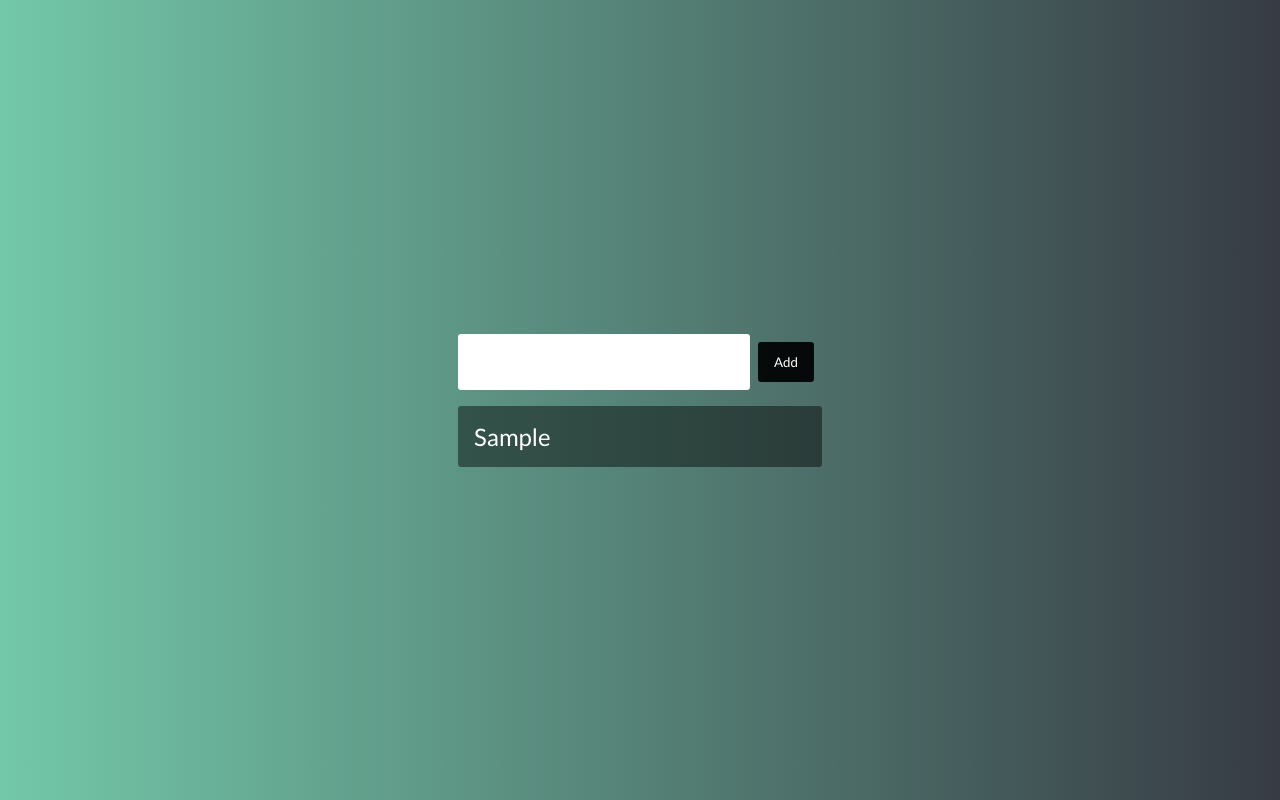
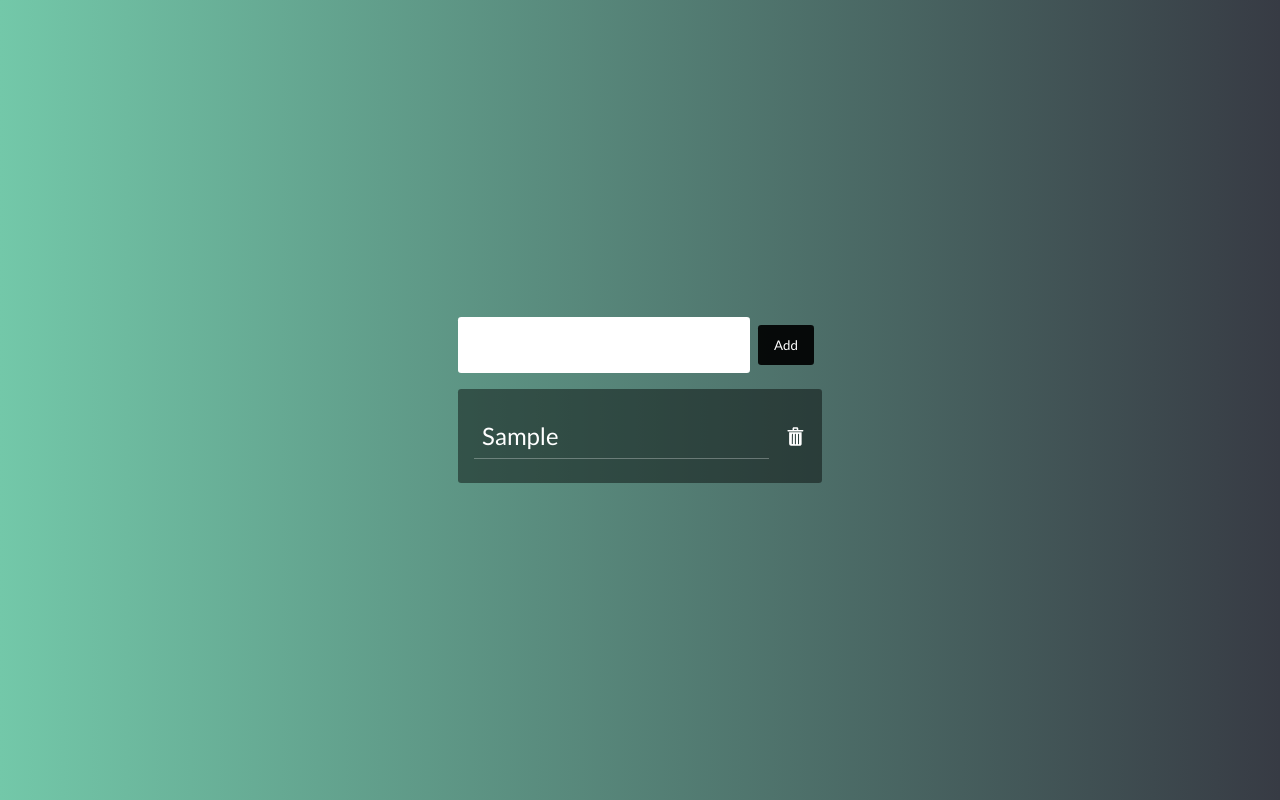
Before and after one commit to gillescj/to-do-list, a React (Create React App) app: page / in a window 1280 px wide. Both pictures are taken after typing "Sample" into the empty fields and a click on the button "Add". Built offline with nearby package versions, Linux system fonts and the light colour scheme.

Commit message:
added ability to cross off tasks

```diff
--- a/src/components/App.js
+++ b/src/components/App.js
@@ -9,13 +9,22 @@ class App extends React.Component {
 
     onAddTaskButtonClick = taskTerm => {
         if (!taskTerm) return;
-        if (this.state.tasks.find(el => el === taskTerm)) return;
-        this.setState({ tasks: [...this.state.tasks, taskTerm] });
+        if (this.state.tasks.find(el => el.name === taskTerm)) return;
+        this.setState({
+            tasks: [...this.state.tasks, { name: taskTerm, complete: false }]
+        });
     };
 
-    onTaskItemClick = task => {
-        const newTasks = this.state.tasks.filter(el => el !== task);
+    onDeleteItemClick = task => {
+        const newTasks = this.state.tasks.filter(el => el.name !== task);
 
+        this.setState({ tasks: newTasks });
+    };
+
+    onTaskItemClick = taskName => {
+        const newTasks = [...this.state.tasks];
+        const taskIndex = newTasks.findIndex(task => task.name === taskName);
+        newTasks[taskIndex].complete = !newTasks[taskIndex].complete;
         this.setState({ tasks: newTasks });
     };
 
@@ -25,6 +34,7 @@ class App extends React.Component {
                 <AddTaskBar onAddTaskButtonClick={this.onAddTaskButtonClick} />
                 <TaskList
                     tasks={this.state.tasks}
+                    onDeleteItemClick={this.onDeleteItemClick}
                     onTaskItemClick={this.onTaskItemClick}
                 />
             </div>
--- a/src/components/TaskItem.js
+++ b/src/components/TaskItem.js
@@ -1,11 +1,20 @@
 import '../styles/TaskItem.scss';
+import { ReactComponent as Logo } from '../assets/trash-bin.svg';
 
 import React from 'react';
 
-const TaskItem = ({ task, onTaskItemClick }) => {
+const TaskItem = ({ task, onDeleteItemClick, onTaskItemClick }) => {
     return (
-        <div onClick={() => onTaskItemClick(task)} className="task-item">
-            {task}
+        <div className="task-item">
+            <div
+                onClick={() => onTaskItemClick(task.name)}
+                className={
+                    task.complete ? 'task-item-content complete' : 'task-item-content'
+                }
+            >
+                {task.name}
+            </div>
+            <Logo onClick={() => onDeleteItemClick(task.name)} title="delete icon" />
         </div>
     );
 };
--- a/src/components/TaskList.js
+++ b/src/components/TaskList.js
@@ -3,10 +3,17 @@ import '../styles/TaskList.scss';
 import React from 'react';
 import TaskItem from './TaskItem';
 
-const TaskList = ({ tasks, onTaskItemClick }) => {
+const TaskList = ({ tasks, onDeleteItemClick, onTaskItemClick }) => {
     if (!tasks) return;
     const renderedTaskList = tasks.map(task => {
-        return <TaskItem onTaskItemClick={onTaskItemClick} key={task} task={task} />;
+        return (
+            <TaskItem
+                onDeleteItemClick={onDeleteItemClick}
+                onTaskItemClick={onTaskItemClick}
+                key={task.name}
+                task={task}
+            />
+        );
     });
 
     return <div className="task-list">{renderedTaskList}</div>;
--- a/src/styles/App.scss
+++ b/src/styles/App.scss
@@ -2,6 +2,9 @@
     display: grid;
     grid-gap: 1rem;
     justify-content: center;
+    justify-items: center;
     align-content: center;
+    margin: auto;
     height: 100vh;
+    max-width: 30rem;
 }
--- a/src/styles/TaskItem.scss
+++ b/src/styles/TaskItem.scss
@@ -1,7 +1,31 @@
 .task-item {
+    display: grid;
+    grid-gap: 1rem;
+    grid-template-columns: 1fr auto;
     font-size: 1.5rem;
-    &:hover {
-        color: red;
+    padding: 0.5rem 0;
+    .complete {
+        text-decoration: line-through;
+        color: rgb(29, 29, 29);
+    }
+    .task-item-content {
+        word-wrap: break-word;
+        word-break: break-all;
+        padding: 0.5rem;
         cursor: pointer;
+        align-self: center;
+        &:hover {
+            color: rgb(35, 133, 5);
+        }
+        border-bottom: 1px solid rgba(255, 255, 255, 0.287);
+    }
+    svg {
+        fill: #fff;
+        align-self: center;
+        cursor: pointer;
+        &:hover {
+            transform: scale(1.2);
+            transition: transform 0.1s;
+        }
     }
 }
--- a/src/styles/TaskList.scss
+++ b/src/styles/TaskList.scss
@@ -3,4 +3,5 @@
     padding: 1rem;
     border-radius: 0.2rem;
     font-size: 1.5rem;
+    width: 100%;
 }
```
Also changed, not shown: src/assets/trash-bin.svg (added), 19 other files (tests, documents, lock files or other folders).
